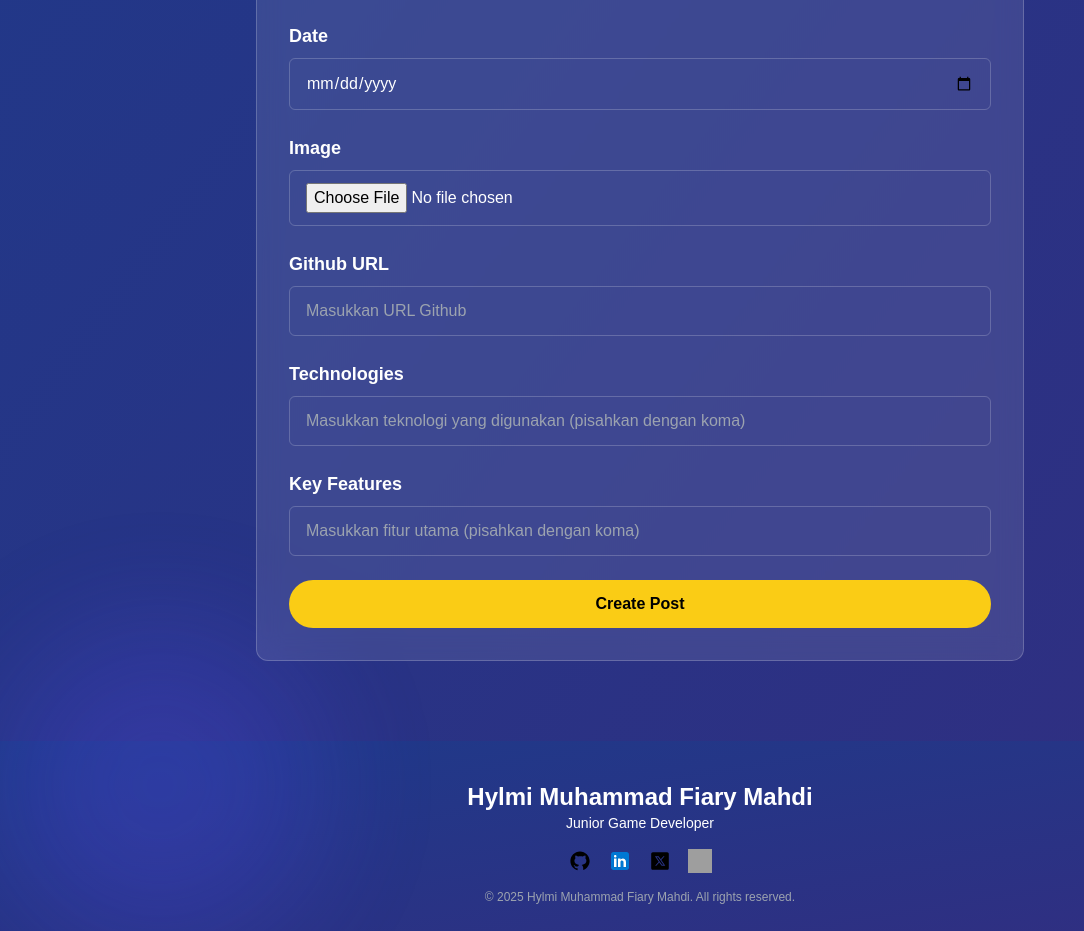
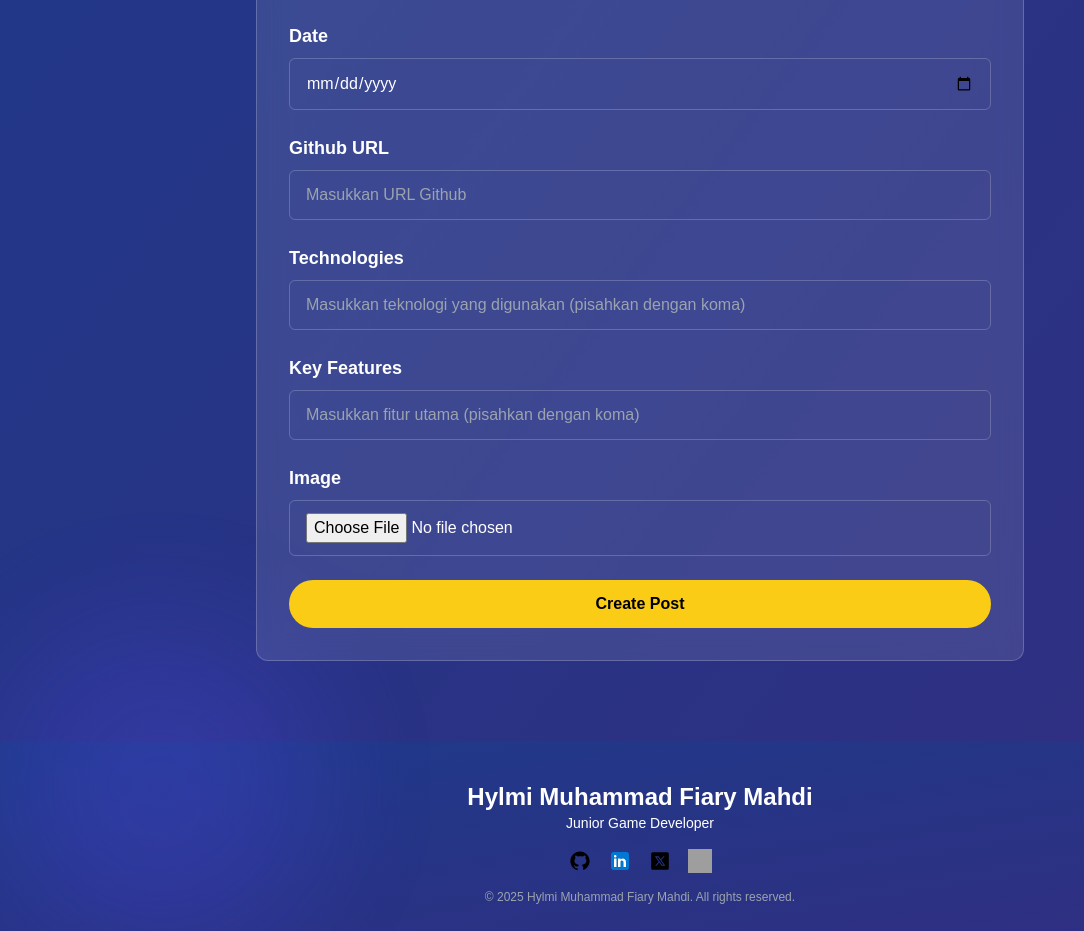
Before and after one commit to hylmithecoder/My-Portofolio, a React (Create React App) app: page /admin/add in a window 1280 px wide. Shown: the part 780-1711 px from the top of the page, without its empty margins (0-1084 px from the left). Built offline with nearby package versions, Linux system fonts and the light colour scheme; sample sign-in values are in the browser's storage; grey boxes are pictures that could not be loaded; a web font is replaced by a local one.

Commit message:
Portofolio 2.0

```diff
--- a/src/pages/Add.jsx
+++ b/src/pages/Add.jsx
@@ -176,17 +176,6 @@ const Add = () => {
             />
           </div>
 
-          <div className="mb-6">
-            <label htmlFor="image" className="block text-lg font-bold mb-2">Image</label>
-            <input
-              type="file"
-              id="image"
-              onChange={(e) => setImage(e.target.files[0])}
-              className="w-full bg-transparent border border-white/20 rounded-md py-3 px-4 focus:outline-none"
-              required
-            />
-          </div>
-
           <div className='mb-6'>
             <label htmlFor="githubUrl" className='block text-lg font-bold mb-2'>Github URL</label>
             <input
@@ -224,6 +213,17 @@ const Add = () => {
             />
           </div>
 
+          <div className="mb-6">
+            <label htmlFor="image" className="block text-lg font-bold mb-2">Image</label>
+            <input
+              type="file"
+              id="image"
+              onChange={(e) => setImage(e.target.files[0])}
+              className="w-full bg-transparent border border-white/20 rounded-md py-3 px-4 focus:outline-none"
+              required
+            />
+          </div>
+
           <motion.button
             whileHover={{ scale: 1.05 }}
             whileTap={{ scale: 0.95 }}
```
